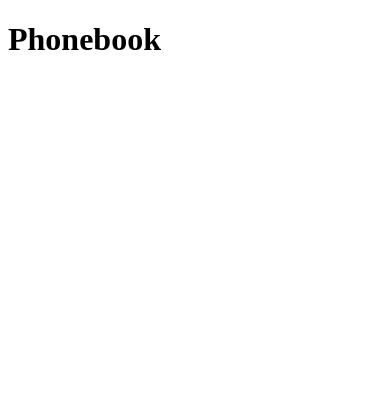
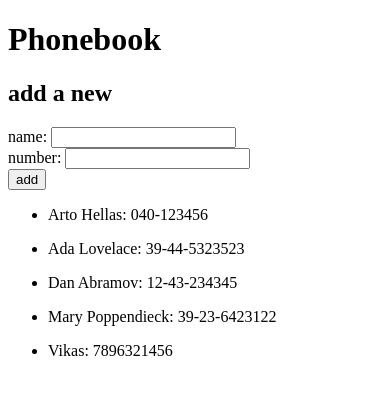
Before and after one commit to filmverse/-Part-2b-Communicating-with-server, a React (Create React App) app in the folder part2b/: page / in a window 390 px wide. Shown: the top 394 px of the page. Built offline with nearby package versions, Linux system fonts and the light colour scheme; data requests are answered from the project's data file.

Commit message:
phonebook app has been updated

```diff
--- a/part2b/src/App.js
+++ b/part2b/src/App.js
@@ -1,16 +1,15 @@
 import { useState, useEffect } from "react";
 import axios from "axios";
+import Person from "./components/Person";
 
 const App = () => {
 
-  const [ person, setPerson ] = useState([])
-
-  console.log(person)
+  const [ persons, setPersons ] = useState([])
 
   const hook = () => {
     axios.get('http://localhost:3001/persons').then(
       response => {
-        setPerson(response.data)
+        setPersons(response.data)
       }
     )
   }
@@ -19,6 +18,15 @@ const App = () => {
   return (
     <div>
       <h1>Phonebook</h1>
+      <h2>add a new</h2>
+      <form>
+        name: <input /><br />
+        number: <input /><br />
+        <button>add</button>
+      </form>
+      {persons.map(person => (
+        <Person key={person.id} phoneBookPerson={person} />
+      ))}
     </div>
   )
 }
--- /dev/null
+++ b/part2b/src/components/Person.js
@@ -0,0 +1,14 @@
+
+const Person = ({ phoneBookPerson }) => {
+    return (
+        <div>
+            <ul>
+                <li>
+                    {phoneBookPerson.name}: {phoneBookPerson.number}
+                </li>
+            </ul>
+        </div>
+    )
+}
+
+export default Person;
```
